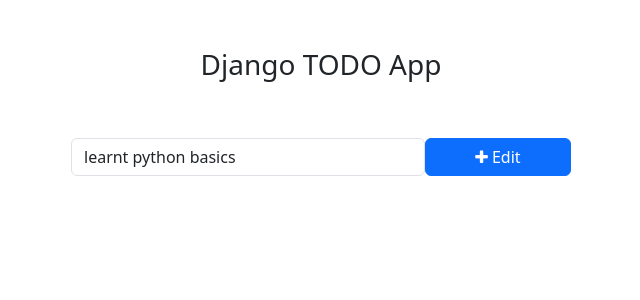
After one commit to teezcode/python_todo, a Django app: page /todo/edit_task/1/ in a window 1280 px wide. The commit adds this page. Shown: the top 300 px of the page, without its empty margins (319-959 px from the left). Run offline with Django 5.2, Linux system fonts and the light colour scheme; data comes from the database, SQL or seed files in the repository; both versions use the stored data as it was after the commit.

Commit message:
completed the crud operation

```diff
--- /dev/null
+++ b/templates/edit_task.html
@@ -0,0 +1,30 @@
+<!DOCTYPE html>
+<html lang="en">
+<head>
+    <meta charset="UTF-8">
+    <meta name="viewport" content="width=device-width, initial-scale=1.0">
+    <title>Edit task - Django TODO App</title>
+
+        <!-- Bootstrap -->
+        <link href="https://cdn.jsdelivr.net/npm/bootstrap@5.3.0-alpha1/dist/css/bootstrap.min.css" rel="stylesheet" integrity="sha384-GLhlTQ8iRABdZLl6O3oVMWSktQOp6b7In1Zl3/Jr59b6EGGoI1aFkw7cmDA6j6gD" crossorigin="anonymous">
+        <script src="https://cdn.jsdelivr.net/npm/bootstrap@5.3.0-alpha1/dist/js/bootstrap.bundle.min.js" integrity="sha384-w76AqPfDkMBDXo30jS1Sgez6pr3x5MlQ1ZAGC+nuZB+EYdgRZgiwxhTBTkF7CXvN" crossorigin="anonymous"></script>
+        <!-- Font Awesome Icons -->
+        <link rel="stylesheet" href="https://cdnjs.cloudflare.com/ajax/libs/font-awesome/4.7.0/css/font-awesome.min.css">
+</head>
+<body>
+    <div class="container">
+        <h3 class="pt-5 pb-5 text-center">
+            Django TODO App
+        </h3>
+        <form action="{% url 'edit_task' get_task.pk %}" method="POST" style="width: 500px; margin: auto;">
+            {% csrf_token %}
+            <div class="form-group">
+                <span style="display: flex;">
+                    <input type="text" name="task" class="form-control" placeholder="Add a task" value="{{ get_task.task}}">
+                    <button type="submit" class="btn btn-primary" style="width: 200px;"><i class="fa fa-plus"></i> Edit</button>
+                </span>
+            </div>
+        </form>
+    </div>
+</body>
+</html>
--- a/todo/urls.py
+++ b/todo/urls.py
@@ -3,4 +3,8 @@ from . import views
 
 urlpatterns = [
     path('addTask/', views.addTask, name='addTask'),
+    path('edit_task/<int:pk>/', views.edit_task, name='edit_task'),
+    path('delete_task/<int:pk>/', views.delete_task, name='delete_task'),
+    path('mark_as_done/<int:pk>/', views.mark_as_done, name='mark_as_done'),
+    path('mark_as_undone/<int:pk>/', views.mark_as_undone, name='mark_as_undone'),
 ]
--- a/todo/views.py
+++ b/todo/views.py
@@ -1,8 +1,39 @@
-from django.shortcuts import render
-from django.shortcuts import redirect
+from django.shortcuts import redirect, get_object_or_404, render
 from .models import Task
 
 def addTask(request):
     task = (request.POST['task'])
     Task.objects.create(task=task)
     return redirect('home')
+
+def edit_task(request,pk):
+    get_task = get_object_or_404(Task, pk = pk)
+    if request.method == 'POST':
+        new_task = request.POST['task']
+        get_task.task = new_task
+        get_task.save()
+        return redirect('home')
+    else:
+        context = {
+            'get_task' : get_task
+        }
+        return render(request, 'edit_task.html',context)
+
+
+def mark_as_done(request, pk):
+    task = get_object_or_404(Task, pk = pk)
+    task.is_completed = True
+    task.save()
+    return redirect('home')
+
+
+def mark_as_undone(request, pk):
+    task = get_object_or_404(Task, pk = pk)
+    task.is_completed = False
+    task.save()
+    return redirect('home')
+
+def delete_task(request, pk):
+    task = get_object_or_404(Task, pk = pk)
+    task.delete()
+    return redirect('home')
--- a/todo_main/views.py
+++ b/todo_main/views.py
@@ -3,7 +3,10 @@ from todo.models import Task
 
 def home(request):
     tasks = Task.objects.filter(is_completed = False).order_by('-updated_at')
+
+    completed_task = Task.objects.filter(is_completed = True)
     context = {
-        'tasks' : tasks
+        'tasks' : tasks,
+        'completed_task' : completed_task
     }
     return render(request, 'home.html',context)
```
Also changed, not shown: templates/home.html (+9 -4 lines), db.sqlite3.
